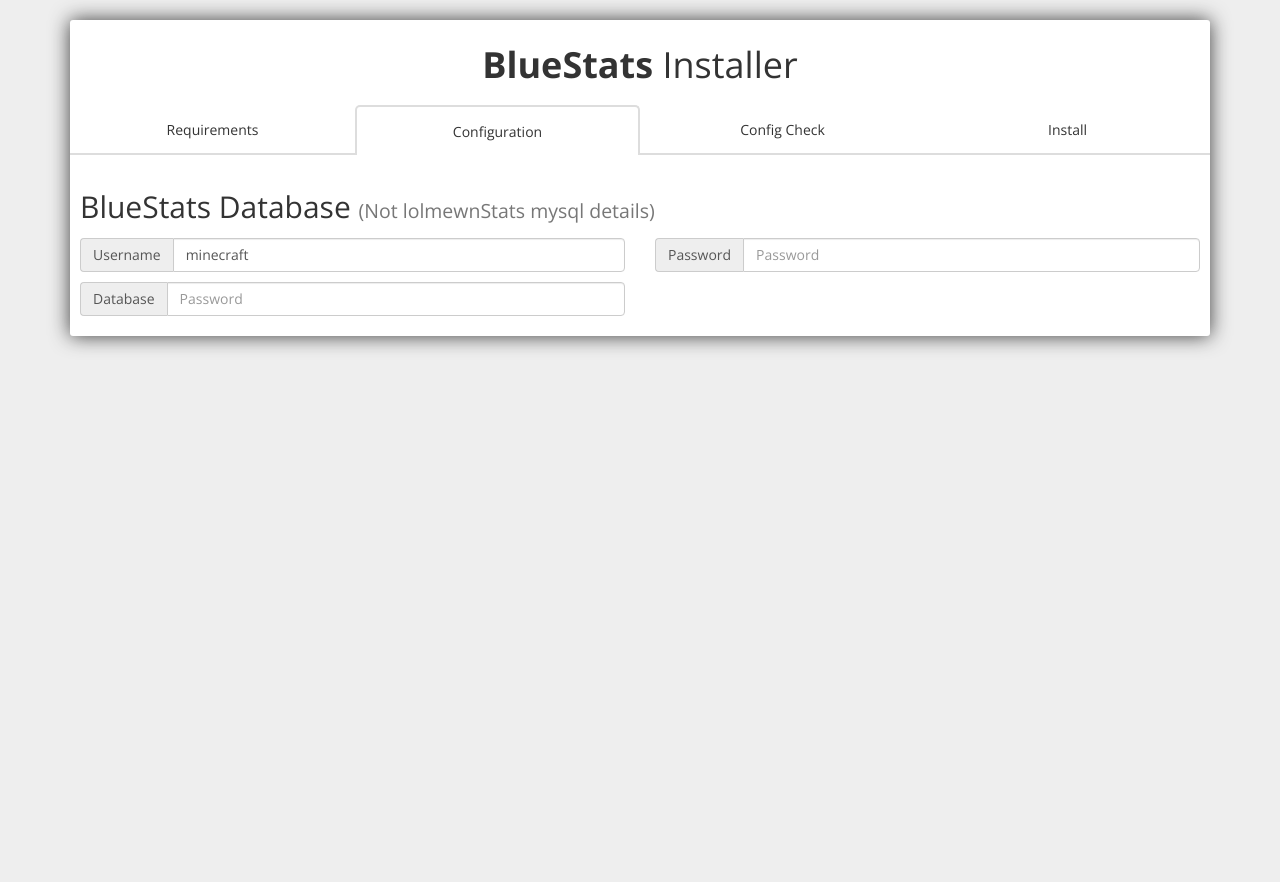
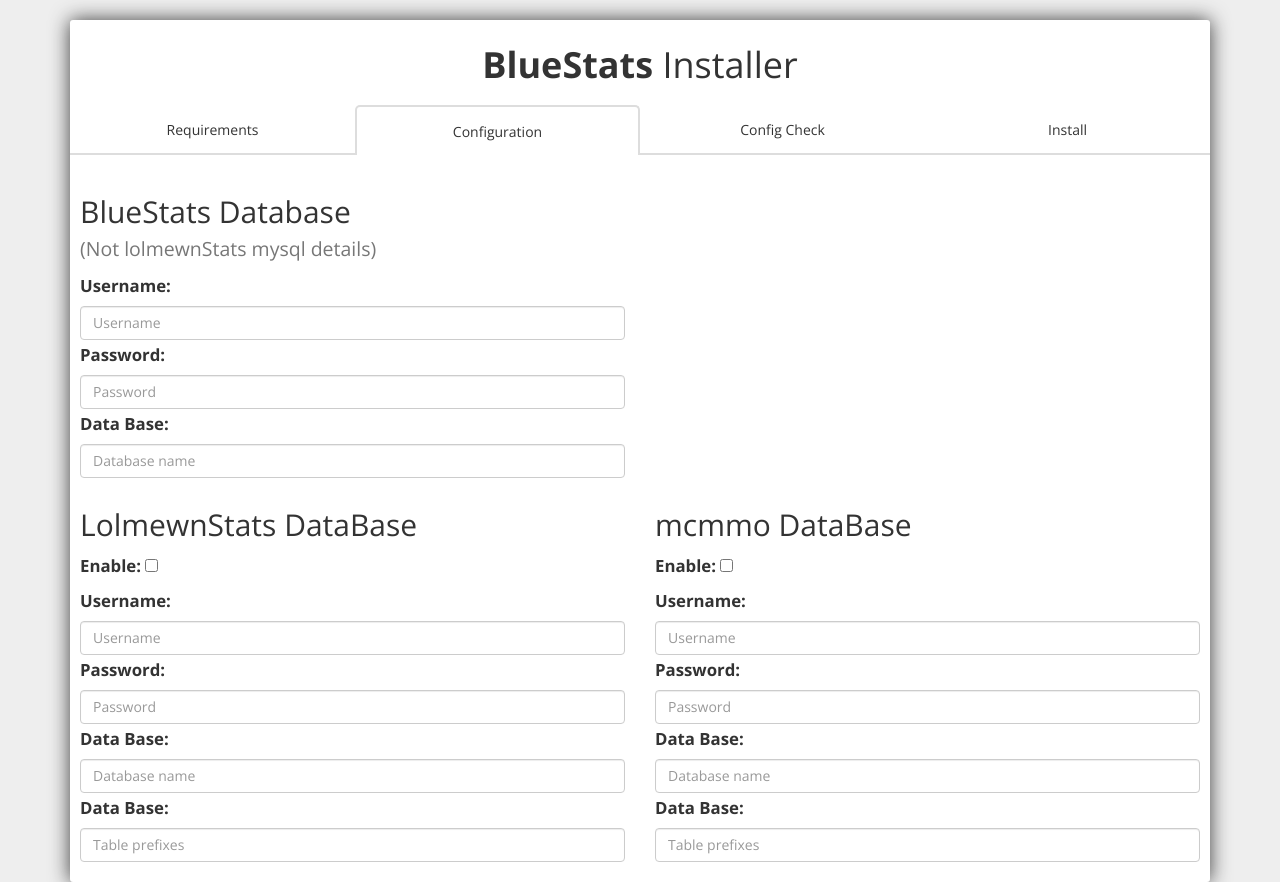
Before and after one commit to robinp7720/Blue-Stats-Minecraft, a PHP site: page /install/index.php?step=2 in a window 1280 px wide. Before the commit the page ends 350 px from the top, so only its background shows below. Run offline with PHP 8.4, Linux system fonts and the light colour scheme; some libraries are stand-ins or nearby versions.

Commit message:
New config layout for installer

```diff
--- a/install/index.php
+++ b/install/index.php
@@ -3,7 +3,6 @@
 <head>
     <link rel="stylesheet" href="https://maxcdn.bootstrapcdn.com/bootstrap/3.3.5/css/bootstrap.min.css">
     <script src="https://ajax.googleapis.com/ajax/libs/jquery/1.11.3/jquery.min.js"></script>
-    <script src="https://maxcdn.bootstrapcdn.com/bootstrap/3.3.5/js/bootstrap.min.js"></script>
     <link rel="stylesheet" href="https://maxcdn.bootstrapcdn.com/font-awesome/4.4.0/css/font-awesome.min.css">
     <link href='http://fonts.googleapis.com/css?family=Open+Sans:400,300,700' rel='stylesheet' type='text/css'>
 
@@ -24,7 +23,9 @@
             -webkit-box-shadow: 0 0 20px 0 #3B3B3B;
             box-shadow: 0 0 20px 0 #3B3B3B;
         }
-
+        .input-group{
+            margin: 2px 0;
+        }
         .light {
             font-weight: 300;
         }
@@ -59,6 +60,19 @@
             border-top-left-radius: 5px;
             border-top-right-radius: 5px;
             border: #ddd 2px solid;
+            border-bottom: none;
+        }
+
+        .install-steps .step:first-of-type.active {
+            border-top-left-radius: 0;
+            border-top-right-radius: 5px;
+            border-left: none;
+            border-bottom: none;
+        }
+        .install-steps .step:last-of-type.active {
+            border-top-left-radius: 5px;
+            border-top-right-radius: 0;
+            border-right: none;
             border-bottom: none;
         }
 
--- a/install/views/step2.php
+++ b/install/views/step2.php
@@ -1,23 +1,57 @@
-<h2>BlueStats Database
-    <small>(Not lolmewnStats mysql details)</small>
-</h2>
 <div class="row">
     <div class="col-md-6">
-        <div class="input-group">
-            <span class="input-group-addon">Username</span>
-            <input type="text" class="form-control" placeholder="Username" name="bs-username" value="minecraft">
-        </div>
+        <h2>BlueStats Database
+            <br><small>(Not lolmewnStats mysql details)</small>
+        </h2>
+        <label for="bs-username">Username:</label>
+        <input type="text" class="form-control" id="bs-username" placeholder="Username" name="bs-username" value="">
+
+        <label for="bs-password">Password:</label>
+        <input type="password" class="form-control" id="bs-password" placeholder="Password" name="bs-password" value="">
+
+        <label for="bs-db">Data Base:</label>
+        <input type="text" class="form-control" id="bs-db" placeholder="Database name" name="bs-db" value="">
     </div>
     <div class="col-md-6">
-        <div class="input-group">
-            <span class="input-group-addon">Password</span>
-            <input type="password" class="form-control" placeholder="Password" name="bs-password" value="">
-        </div>
+
+    </div>
+</div>
+
+<div class="row">
+    <div class="col-md-6">
+        <h2>LolmewnStats DataBase</h2>
+        <label for="lolstats-enable">Enable: </label>
+        <input type="checkbox" id="lolstats-enable" name="lolstats-enable">
+        <br>
+        <label for="lolstats-username">Username:</label>
+        <input type="text" class="form-control" id="lolstats-username" placeholder="Username" name="lolstats-username" value="">
+
+        <label for="lolstats-password">Password:</label>
+        <input type="password" class="form-control" id="lolstats-password" placeholder="Password" name="lolstats-password" value="">
+
+        <label for="lolstats-db">Data Base:</label>
+        <input type="text" class="form-control" id="lolstats-db" placeholder="Database name" name="lolstats-db" value="">
+
+        <label for="lolstats-prefix">Data Base:</label>
+        <input type="text" class="form-control" id="lolstats-prefix" placeholder="Table prefixes" name="lolstats-prefix" value="">
+
     </div>
     <div class="col-md-6">
-        <div class="input-group">
-            <span class="input-group-addon">Database</span>
-            <input type="text" class="form-control" placeholder="Password" name="bs-db" value="">
-        </div>
+        <h2>mcmmo DataBase</h2>
+        <label for="mcmmo-enable">Enable: </label>
+        <input type="checkbox" id="mcmmo-enable" name="mcmmo-enable">
+        <br>
+        <label for="mcmmo-username">Username:</label>
+        <input type="text" class="form-control" id="mcmmo-username" placeholder="Username" name="mcmmo-username" value="">
+
+        <label for="mcmmo-password">Password:</label>
+        <input type="password" class="form-control" id="mcmmo-password" placeholder="Password" name="mcmmo-password" value="">
+
+        <label for="mcmmo-db">Data Base:</label>
+        <input type="text" class="form-control" id="mcmmo-db" placeholder="Database name" name="mcmmo-db" value="">
+
+        <label for="mcmmo-prefix">Data Base:</label>
+        <input type="text" class="form-control" id="mcmmo-prefix" placeholder="Table prefixes" name="mcmmo-prefix" value="">
+
     </div>
 </div>
```
